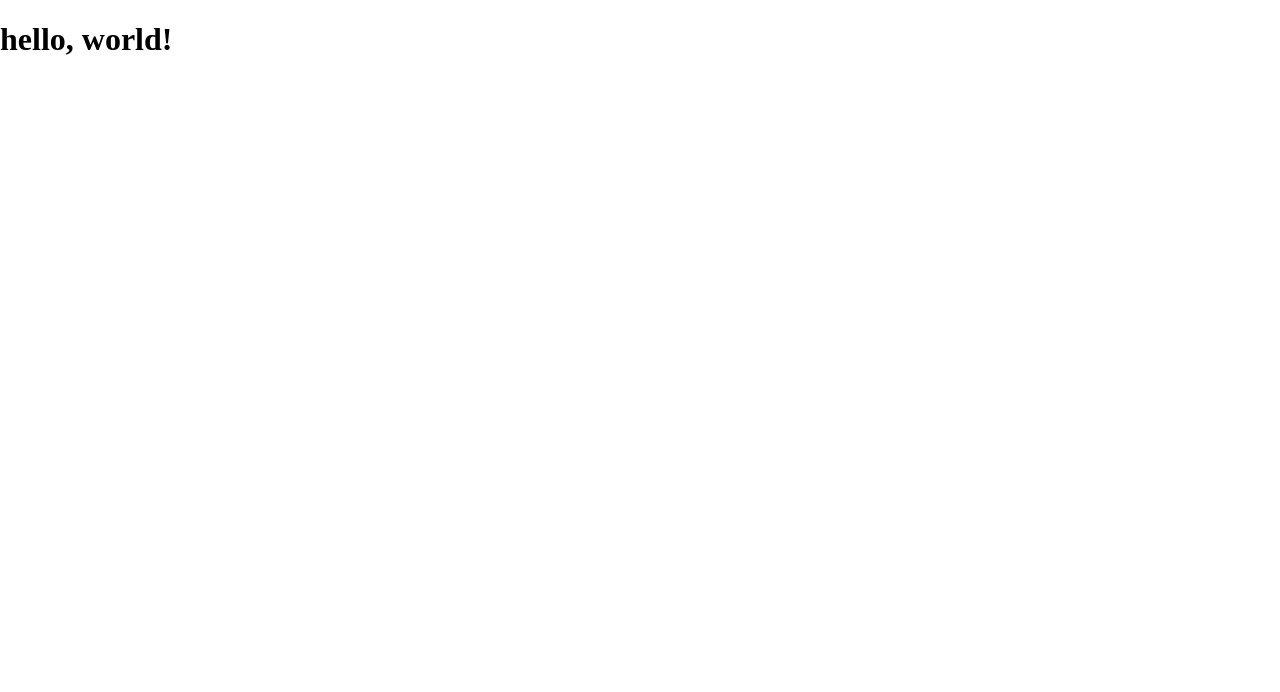
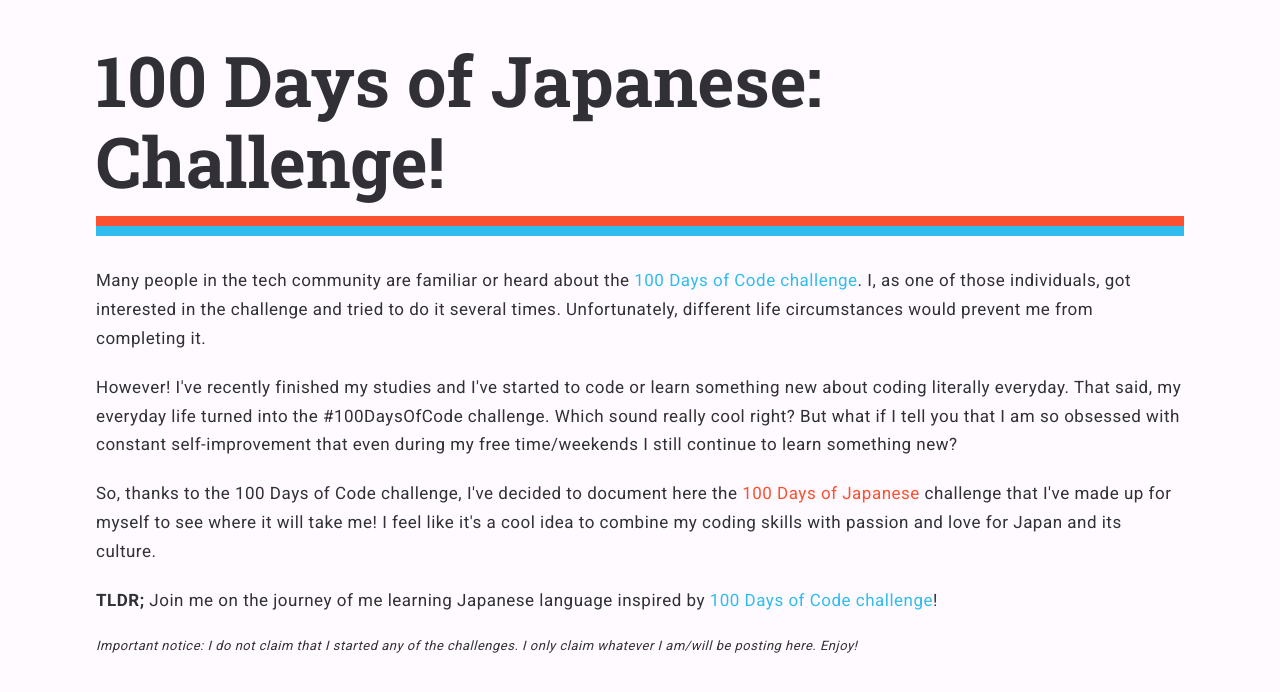
Before and after one commit to valkyrie-max/100daysOfJapanese, a plain HTML site: page index.html in a window 1280 px wide. Drawn offline with Linux system fonts and the light colour scheme.

Commit message:
applied some header styling; added desc

```diff
--- a/index.html
+++ b/index.html
@@ -4,9 +4,43 @@
     <meta charset="UTF-8">
     <meta name="viewport" content="width=device-width, initial-scale=1.0">
     <title>Blog</title>
+
+    <!-- google fonts -->
+    <link href="https://fonts.googleapis.com/css2?family=Roboto+Slab:wght@400;700&family=Roboto:wght@400;700&display=swap" rel="stylesheet">
+    <!-- styles -->
     <link rel="stylesheet" href="styles/styles.css">
+
 </head>
 <body>
-    <h1>hello, world!</h1>
+    <!-- header starts -->
+    <header>
+        <div class="wrapper">
+            <div class="heading">
+                <h1>100 Days of Japanese: Challenge!</h1>
+            </div>
+            <div class="desc">
+                <p>Many people in the tech community are familiar or heard about the <a href="https://www.100daysofcode.com/">100 Days of Code challenge</a>. I, as one of those individuals, got interested in the challenge and tried to do it several times. Unfortunately, different life circumstances would prevent me from completing it.</p>
+                <p>However! I've recently finished my studies and I've started to code or learn something new about coding literally everyday. That said, my everyday life turned into the #100DaysOfCode challenge. Which sound really cool right? But what if I tell you that I am so obsessed with constant self-improvement that even during my free time/weekends I still continue to learn something new?</p>
+                <p>So, thanks to the 100 Days of Code challenge, I've decided to document here the <span class="japaneseDesc">100 Days of Japanese</span> challenge that I've made up for myself to see where  it will take me! I feel like it's a cool idea to combine my coding skills with passion and love for Japan and its culture. </p>
+                <p><span class="fatText">TLDR;</span> Join me on the journey of me learning Japanese language inspired by <a href="https://www.100daysofcode.com/">100 Days of Code challenge</a>!</p>
+                <p class="notice">Important notice: I do not claim that I started any of the challenges. I only claim whatever I am/will be posting here. Enjoy!</p>
+            </div>
+        </div>
+    </header>
+    <!-- header ends -->
+
+    <!-- main starts -->
+    <main>
+
+    </main>
+    <!-- main ends -->
+
+    <!-- footer starts -->
+    <footer>
+
+    </footer>
+    <!-- footer ends -->
+
+    <script src="scripts.js"></script>
 </body>
 </html>
--- /dev/null
+++ b/scripts.js
@@ -0,0 +1 @@
+console.log(`hello`)
--- /dev/null
+++ b/styles/sass/_global.scss
@@ -0,0 +1,24 @@
+html {
+    font-size: 62.5%;
+}
+
+.wrapper {
+    max-width: 1400px;
+    width: 85%;
+    margin: 0 auto;
+}
+
+body {
+    background-color: $backgroundColor;
+}
+
+h1, h2, h3, h4, p, li, a, span {
+    margin: 0;
+    padding: 0;
+    color: $contentColor;
+    text-decoration: none;
+}
+
+.fatText {
+    font-weight: 700;
+}
--- /dev/null
+++ b/styles/sass/_header.scss
@@ -0,0 +1,52 @@
+header {
+    min-height: 200px;
+    background-color: $backgroundColor;
+    h1 {
+        position: relative;
+        padding-top: 40px;
+        padding-bottom: 15px;
+        font-size: 7rem;
+        font-family: $headingsFont;
+        font-weight: 700;
+        border-bottom: 10px solid $warmAccentColor;
+        // text-shadow: 12px 12px $coldAccentColor, 14px 14px $warmAccentColor;
+    }
+    h1:before{
+        content: " ";
+        position: absolute;
+        z-index: 10;
+        left: 0px;
+        right: 0px;
+        bottom: -20px;
+        border: 5px solid $coldAccentColor;
+    }
+    .desc {
+        margin-top: 40px;
+        p {
+            font-family: $contentFont;
+            font-size: 1.7rem;
+            line-height: 1.7;
+            letter-spacing: 0.5px;
+            margin-top: 20px;
+        }
+        .notice {
+            font-size: 1.3rem;
+            font-style: italic;
+        }
+        a {
+            color: $coldAccentColor;
+            border-bottom: 1px solid transparent;
+            transition: 0.3s all ease-in;
+            padding-bottom: 4px;
+        }
+        .japaneseDesc {
+            color: $warmAccentColor;
+        }
+        a:hover, a:focus {
+            border-bottom: 1px solid $contentColor;
+        }
+        a:active {
+            padding-bottom: 0px;
+        }
+    }
+}
--- /dev/null
+++ b/styles/sass/_variables.scss
@@ -0,0 +1,9 @@
+// fonts
+$headingsFont: 'Roboto Slab', serif;
+$contentFont: 'Roboto', sans-serif;
+
+// colors
+$backgroundColor: #FFFAFF;
+$contentColor: #303036;
+$warmAccentColor: #FC5130;
+$coldAccentColor: #30BCED;
--- a/styles/sass/styles.scss
+++ b/styles/sass/styles.scss
@@ -1 +1,4 @@
+@import 'variables';
 @import 'setup';
+@import 'global';
+@import 'header';
```
Also changed, not shown: styles/styles.css.
